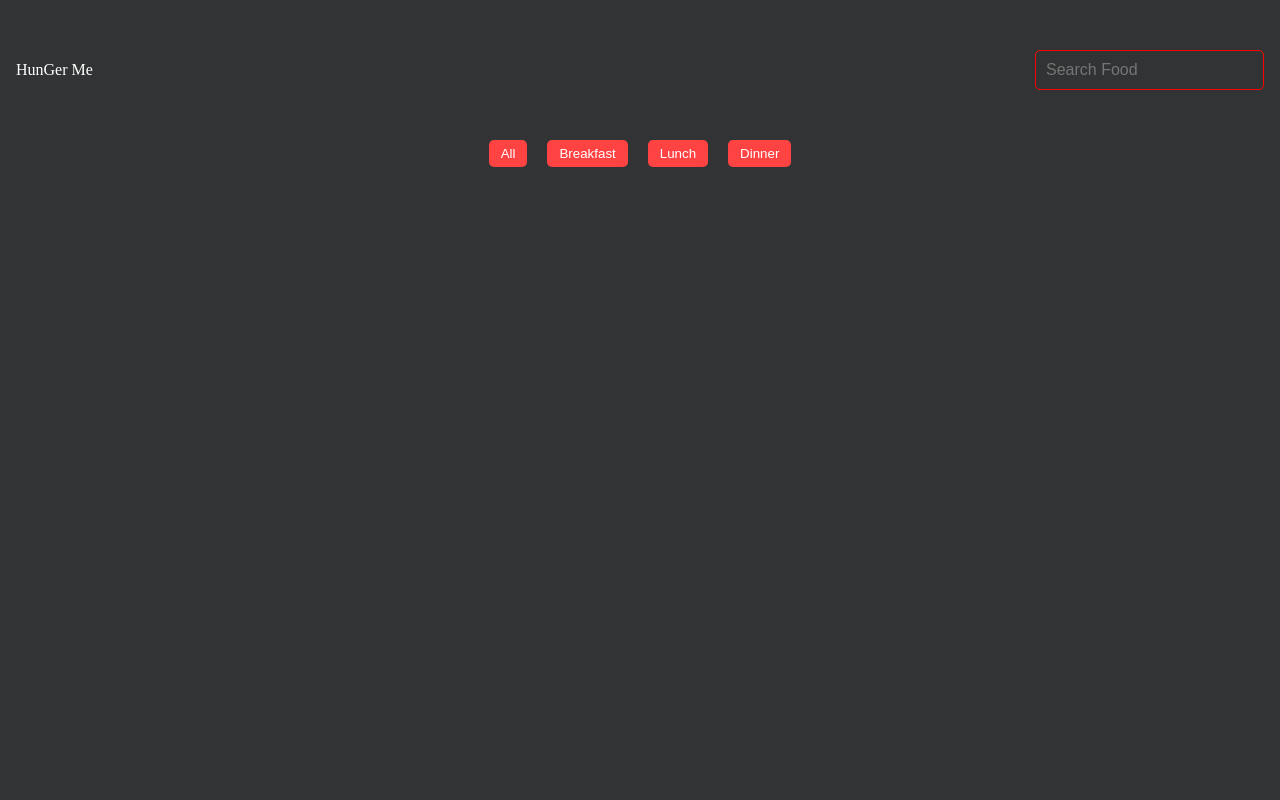
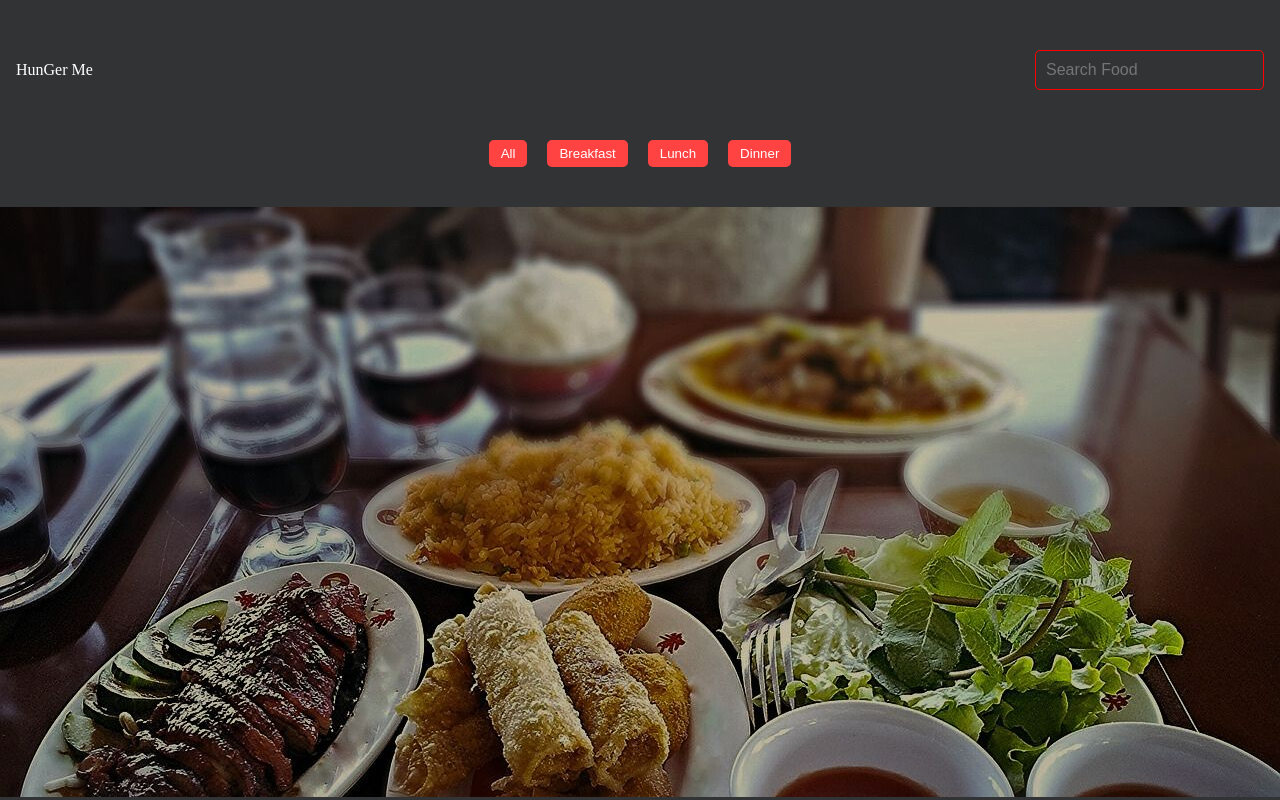
Before and after one commit to Juwel-771/foody-zone, a React (Vite) app in the folder app/: page / in a window 1280 px wide. Built offline with nearby package versions, Linux system fonts and the light colour scheme.

Commit message:
searchResult compened add to main

```diff
--- a/app/src/App.jsx
+++ b/app/src/App.jsx
@@ -1,5 +1,6 @@
 import { useEffect, useState } from "react";
 import styled from "styled-components";
+import SearchResult from "./components/SearchResult/SearchResult";
 
 const BASE_URL = "http://localhost:9000/";
 
@@ -83,7 +84,7 @@ const App = () => {
         <Button>Lunch</Button>
         <Button>Dinner</Button>
       </FilterContainer>
-
+      <SearchResult/>
     </Container>
   );
 };
```
